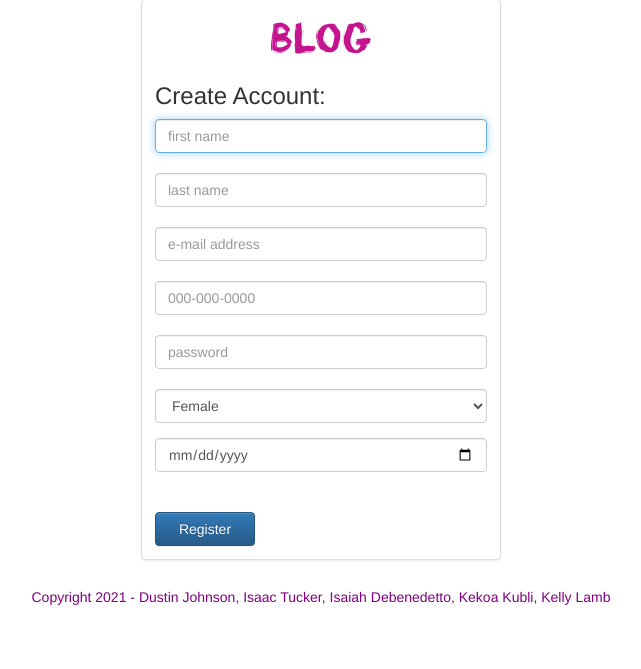
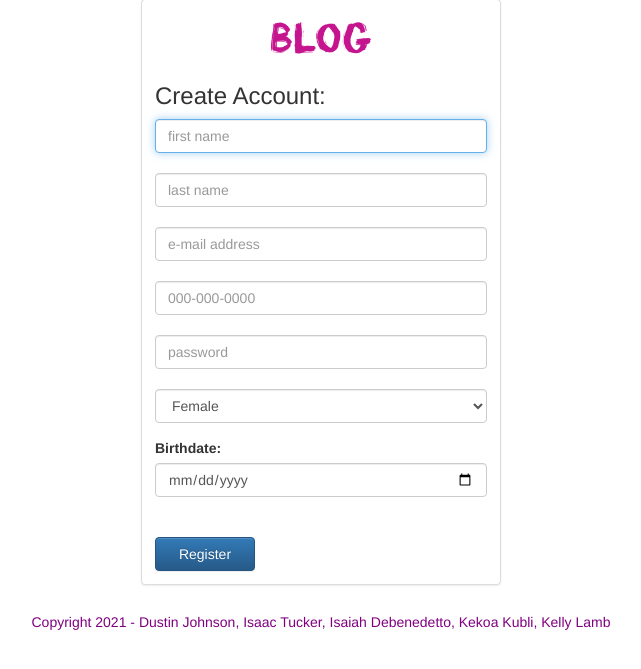
Before and after one commit to MrAizakku/cst339clc, a Spring Boot app: page /register/ in a window 1280 px wide. Shown: the part 113-782 px from the top of the page, without its empty margins (319-960 px from the left). Run offline with Spring Boot 4, Linux system fonts and the light colour scheme; some libraries are stand-ins or nearby versions.

Commit message:
Update register.html

```diff
--- a/src/main/resources/templates/register.html
+++ b/src/main/resources/templates/register.html
@@ -37,6 +37,7 @@
 									</div>
 
 									<h5 style="color:red" th:if="${#fields.hasErrors('birthdate')}" th:errors="*{birthdate}">Birthdate Error</h5>
+									<label for="birthdate" class="form-label">Birthdate:</label>
 			    					<input type="date" class="form-control mb-2 ip-2" id="birthdate" th:field="*{birthdate}" required>   <br/>
 			  						<br/><button type="submit" class="btn btn-primary" style="width: 100px">Register</button><br/>
 			  						<div th:if="${#fields.hasErrors('*')}" style="font-weight: bold; text-decoration-line: underline;">List of Errors</div>
```
